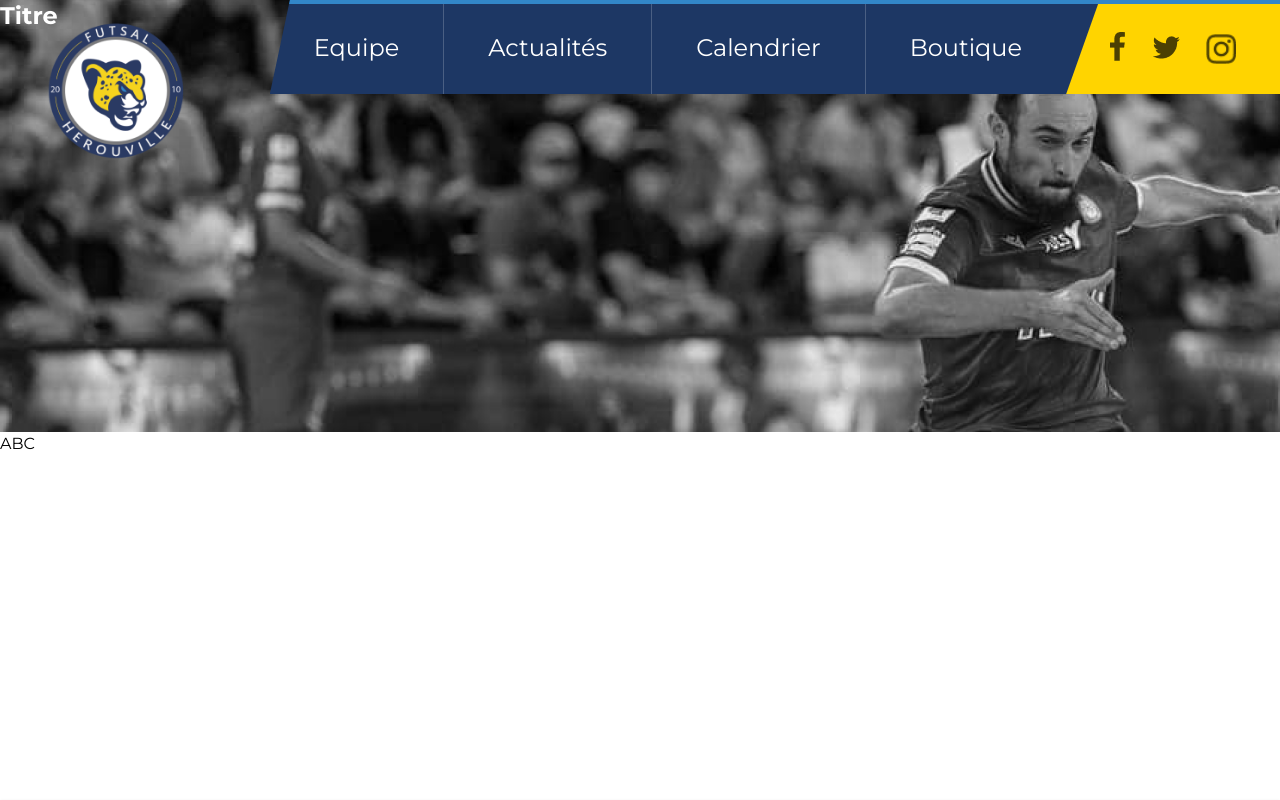
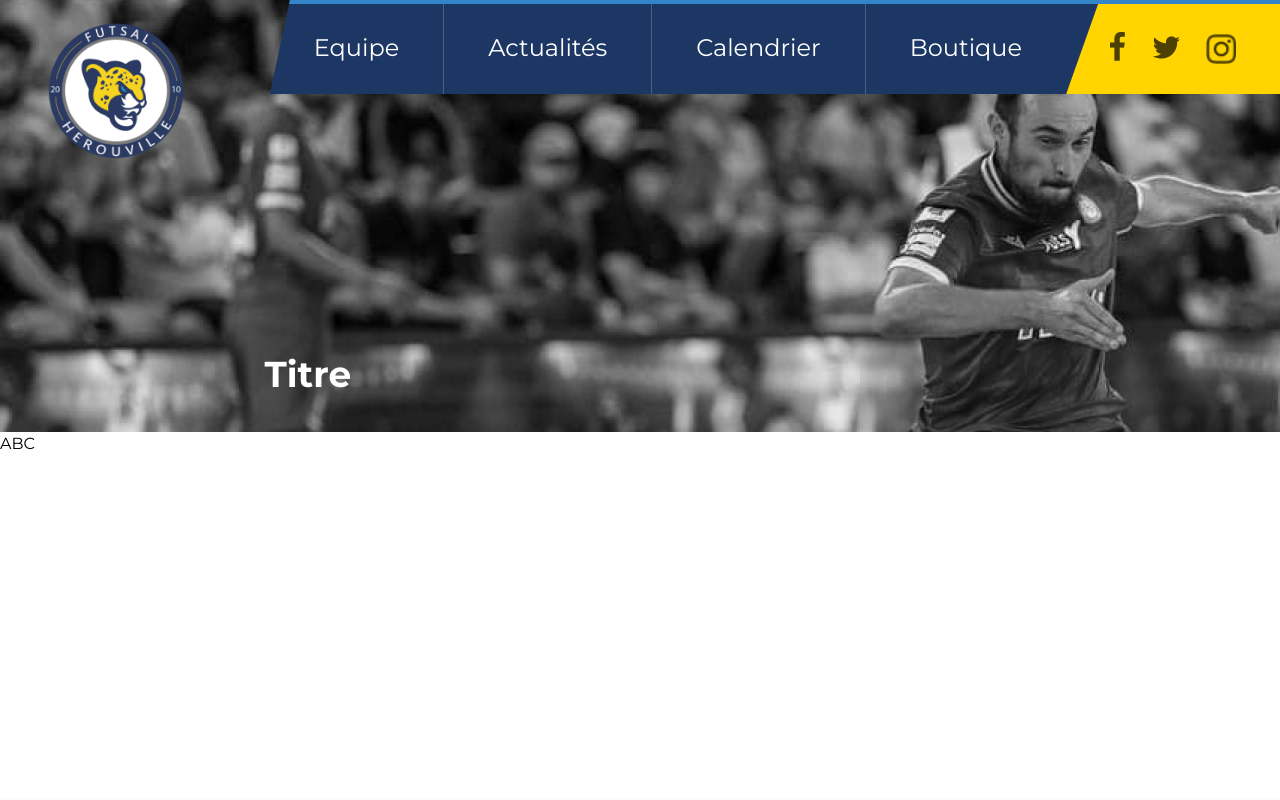
Before and after one commit to Emk0oo/herouville-futsal-nextJS, a Next.js app: page /actualites in a window 1280 px wide. Shown: the top 800 px of the page. Built offline with nearby package versions, Linux system fonts and the light colour scheme.

Commit message:
[ADD] genericpage first div

```diff
--- a/components/GenericPage.tsx
+++ b/components/GenericPage.tsx
@@ -1,19 +1,22 @@
 import React from "react";
-import { Montserrat } from 'next/font/google';
+import { Montserrat } from "next/font/google";
 
 const montserrat = Montserrat({
-    subsets: ['latin'],
-    variable: '--font-montserrat',
-  });
-
+  subsets: ["latin"],
+  variable: "--font-montserrat",
+});
 
 const GenericPage = () => {
   return (
     <div className={`${montserrat.variable} font-sans w-full h-screen`}>
-      <div className="bg-photo1 w-full h-[54%]  bg-no-repeat">
-        <div><h1 className="text-white text-2xl font-bold">Titre</h1></div>
+      <div className="bg-photo1 w-full h-[54%]  bg-no-repeat flex flex-col justify-end">
+        <div className="w-2/3 mx-auto pb-[3%] pl-[4%]">
+          <h1 className="text-white text-4xl font-bold ">Titre</h1>
+        </div>
       </div>
-      <div><h1>ABC</h1></div>
+      <div>
+        <h1>ABC</h1>
+      </div>
     </div>
   );
 };
```
